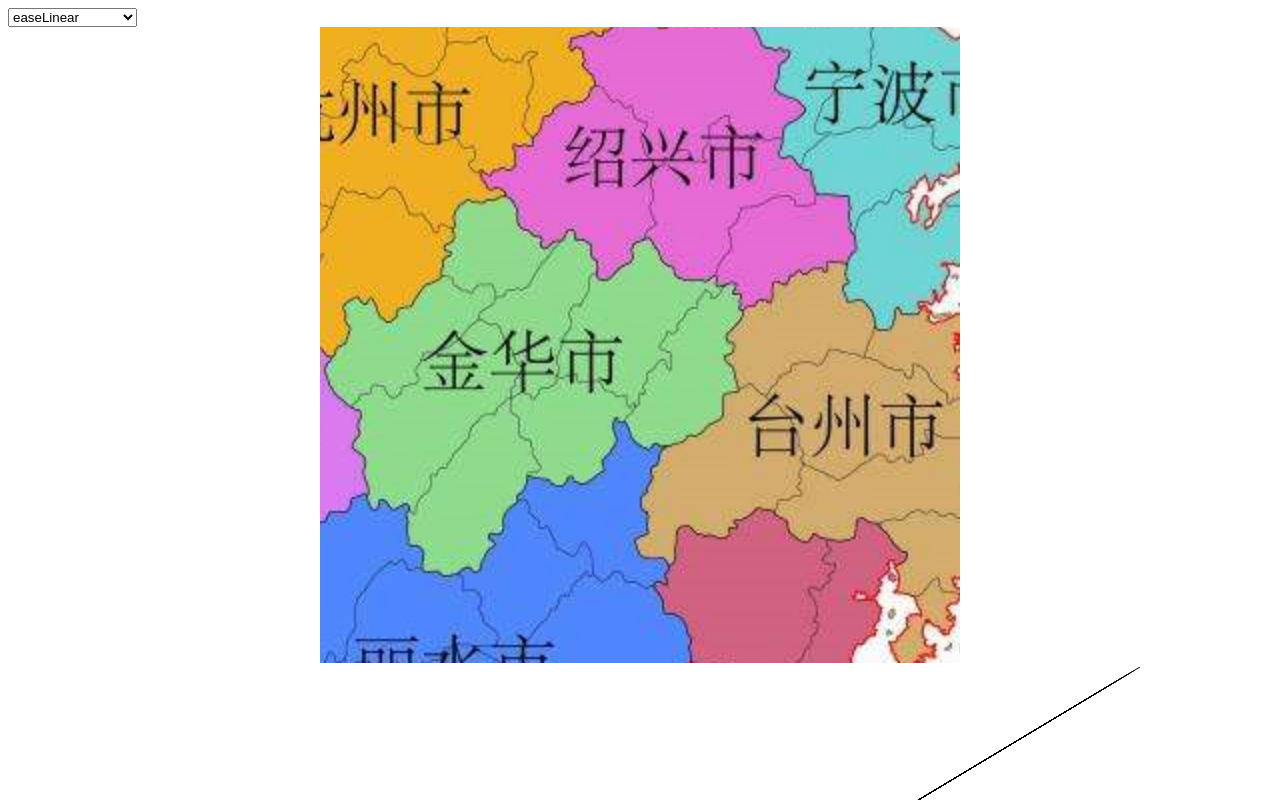
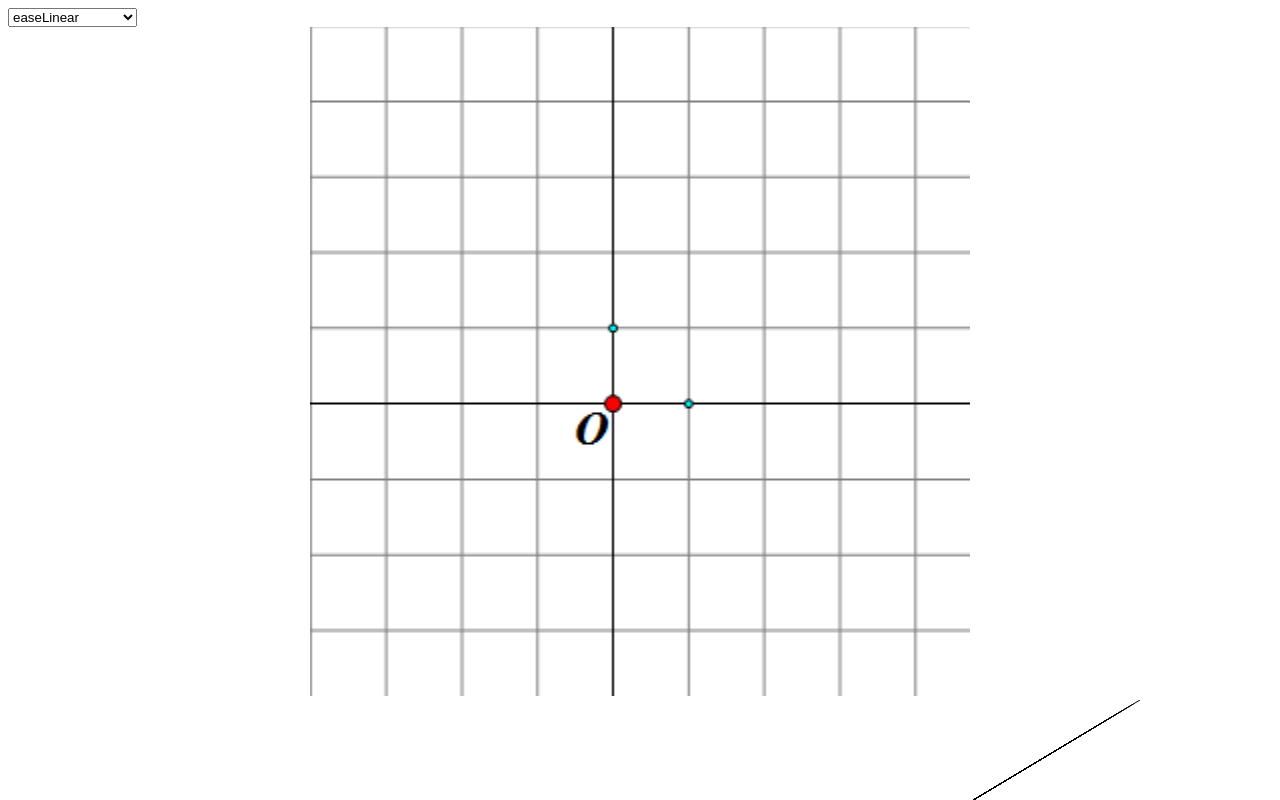
Before and after one commit to nooverfly/my-note, a plain HTML site: page visualization/animation/image-animation.html in a window 1280 px wide. Shown: the top 800 px of the page. Drawn offline with Linux system fonts and the light colour scheme.

Commit message:
image change

```diff
--- a/visualization/animation/image-animation.html
+++ b/visualization/animation/image-animation.html
@@ -20,7 +20,7 @@
 </div>
 <div class="content">
     <div>
-        <canvas id="canvas" width="640" height="636"></canvas>
+        <canvas id="canvas" width="660" height="669"></canvas>
     </div>
     <div>
         <canvas id="chart" width="1000" height="600"></canvas>
@@ -124,7 +124,8 @@
             draw();
         });
     };
-    img.src = "./zj.png";
+    // img.src = "./zj.png";
+    img.src = "./table.png";
 </script>
 </body>
 </html>
```
Also changed, not shown: visualization/animation/table.png (added).
